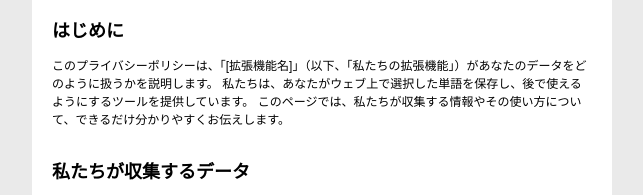
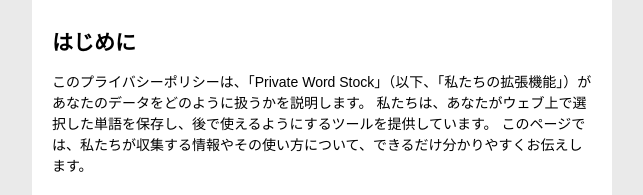
Before and after one commit to syab-syab/pws-privacy-policies, a plain HTML site: page index.html in a window 1280 px wide. Shown: the part 134-329 px from the top of the page, without its empty margins (318-961 px from the left). Drawn offline with Linux system fonts and the light colour scheme.

Commit message:
修正版

```diff
--- a/index.html
+++ b/index.html
@@ -13,7 +13,7 @@
 
     <h2>はじめに</h2>
     <p>
-      このプライバシーポリシーは、「[拡張機能名]」（以下、「私たちの拡張機能」）があなたのデータをどのように扱うかを説明します。
+      このプライバシーポリシーは、「Private Word Stock」（以下、「私たちの拡張機能」）があなたのデータをどのように扱うかを説明します。
       私たちは、あなたがウェブ上で選択した単語を保存し、後で使えるようにするツールを提供しています。
       このページでは、私たちが収集する情報やその使い方について、できるだけ分かりやすくお伝えします。
     </p>
--- a/style.css
+++ b/style.css
@@ -1,6 +1,6 @@
 body{
   font-family: "ヒラギノ角ゴ Pro W3", "Hiragino Kaku Gothic Pro", "メイリオ", Meiryo, Osaka, "ＭＳ Ｐゴシック", "MS PGothic", sans-serif;
-  font-size:12px;
+  font-size:14px;
   background-color:#eaeaea;
 }
 #content {
```
